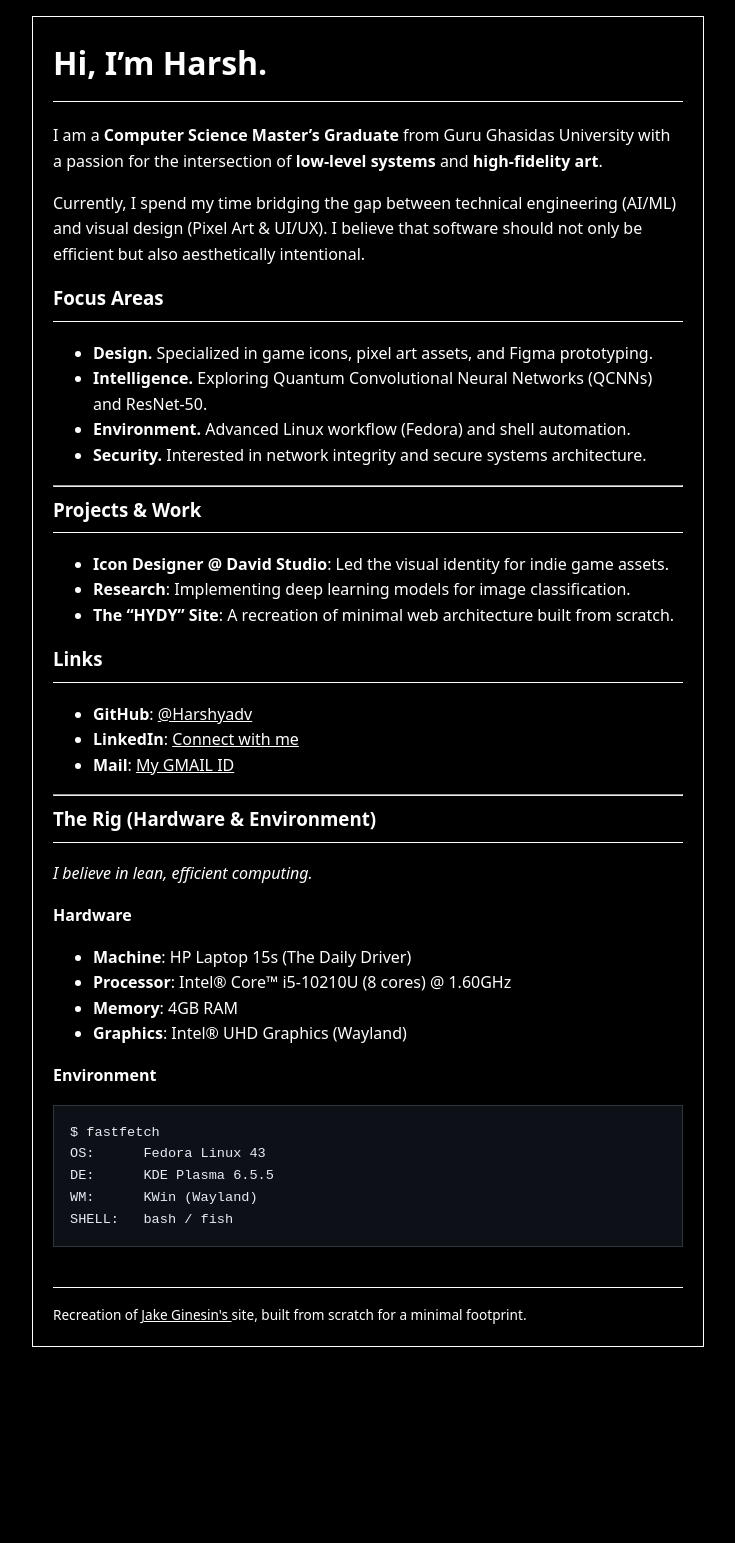
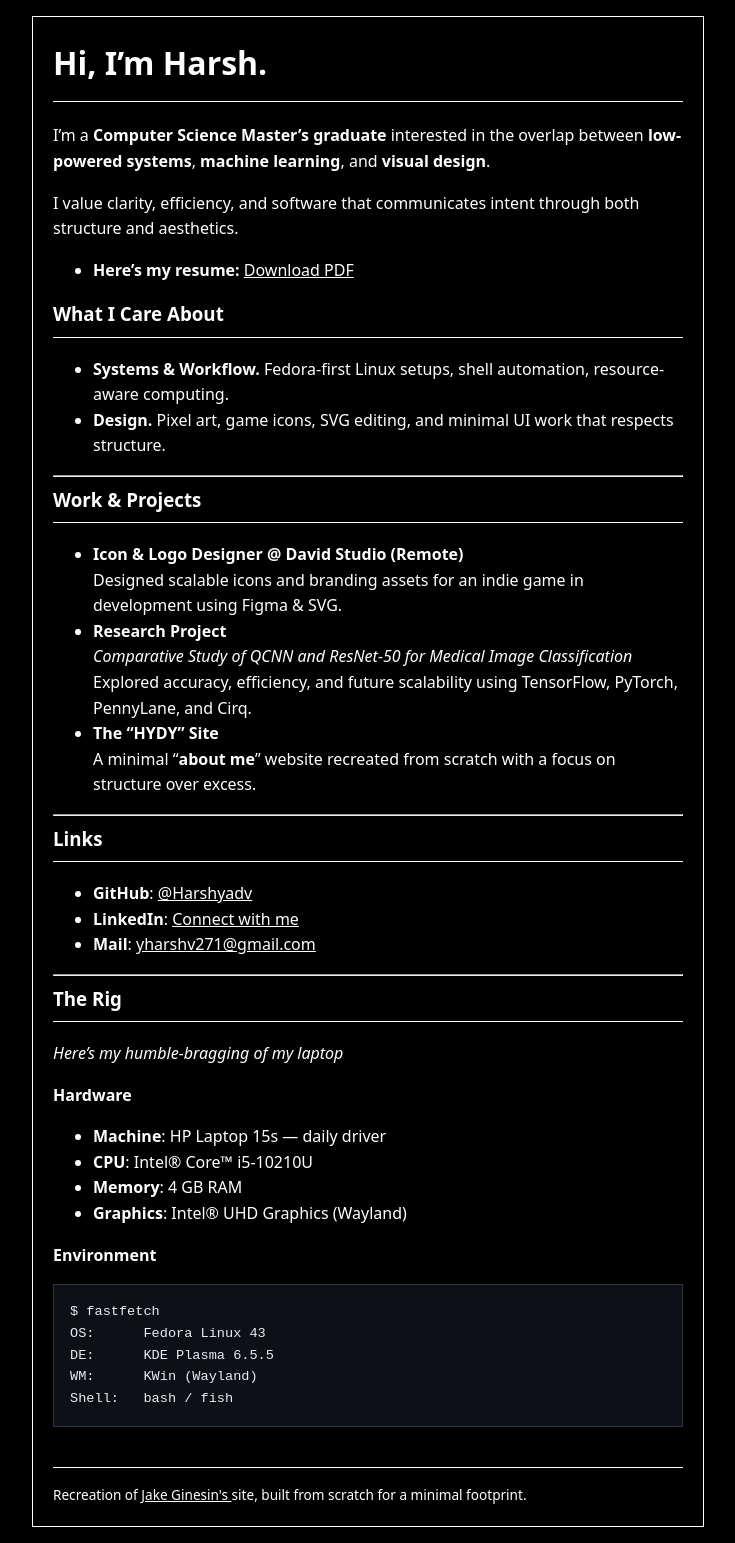
Before and after one commit to Harshyadv/HYDV, a Jekyll site: the page built from index.md, in a window 1280 px wide. Shown: the whole page, without its empty margins (272-1007 px from the left). Built offline with Jekyll 4.4.1, drawn with Linux system fonts in a browser that asks for light colours; before the commit the page ends 1363 px from its top, so only the background shows below that.

Commit message:
Update index.md

````diff
--- a/index.md
+++ b/index.md
@@ -4,37 +4,43 @@ layout: default
 
 # Hi, I'm Harsh.
 
-I am a **Computer Science Master’s Graduate** from Guru Ghasidas University with a passion for the intersection of **low-level systems** and **high-fidelity art**.
+I’m a **Computer Science Master’s graduate** interested in the overlap between **low-powered systems**, **machine learning**, and **visual design**.
 
-Currently, I spend my time bridging the gap between technical engineering (AI/ML) and visual design (Pixel Art & UI/UX). I believe that software should not only be efficient but also aesthetically intentional.
+I value clarity, efficiency, and software that communicates intent through both structure and aesthetics.
 
-### Focus Areas
-* **Design.** Specialized in game icons, pixel art assets, and Figma prototyping.
-* **Intelligence.** Exploring Quantum Convolutional Neural Networks (QCNNs) and ResNet-50.
-* **Environment.** Advanced Linux workflow (Fedora) and shell automation.
-* **Security.** Interested in network integrity and secure systems architecture.
+- **Here’s my resume:** [Download PDF](https://github.com/Harshyadv/Harshyadv/blob/369ad442dce60b007f4cb2b0775c2daea0f21166/Harsh%20Yadav.pdf)
+
+### What I Care About
+* **Systems & Workflow.** Fedora-first Linux setups, shell automation, resource-aware computing.
+* **Design.** Pixel art, game icons, SVG editing, and minimal UI work that respects structure.
 
 ---
 
-### Projects & Work
-* **Icon Designer @ David Studio**: Led the visual identity for indie game assets.
-* **Research**: Implementing deep learning models for image classification.
-* **The "HYDY" Site**: A recreation of minimal web architecture built from scratch.
+### Work & Projects
+* **Icon & Logo Designer @ David Studio (Remote)**
+  Designed scalable icons and branding assets for an indie game in development using Figma & SVG.
+* **Research Project**
+  *Comparative Study of QCNN and ResNet-50 for Medical Image Classification*
+  Explored accuracy, efficiency, and future scalability using TensorFlow, PyTorch, PennyLane, and Cirq.
+* **The “HYDY” Site**
+  A minimal "**about me**" website recreated from scratch with a focus on structure over excess.
+
+---
 
 ### Links
 * **GitHub**: [@Harshyadv](https://github.com/Harshyadv)
-* **LinkedIn**: [Connect with me](https://www.linkedin.com/in/your-profile)
-* **Mail**: [My GMAIL ID](mailto:yharshv271@gmail.com)
+* **LinkedIn**: [Connect with me](https://www.linkedin.com/in/hyadav0701)
+* **Mail**: [yharshv271@gmail.com](mailto:yharshv271@gmail.com)
 
 ---
 
-### The Rig (Hardware & Environment)
-*I believe in lean, efficient computing.*
+### The Rig
+*Here's my humble-bragging of my laptop*
 
 **Hardware**
-- **Machine**: HP Laptop 15s (The Daily Driver)
-- **Processor**: Intel® Core™ i5-10210U (8 cores) @ 1.60GHz
-- **Memory**: 4GB RAM
+- **Machine**: HP Laptop 15s — daily driver
+- **CPU**: Intel® Core™ i5-10210U
+- **Memory**: 4 GB RAM
 - **Graphics**: Intel® UHD Graphics (Wayland)
 
 **Environment**
@@ -43,5 +49,5 @@ $ fastfetch
 OS:      Fedora Linux 43
 DE:      KDE Plasma 6.5.5
 WM:      KWin (Wayland)
-SHELL:   bash / fish
+Shell:   bash / fish
 ```
````
Also changed, not shown: 1 other file.
